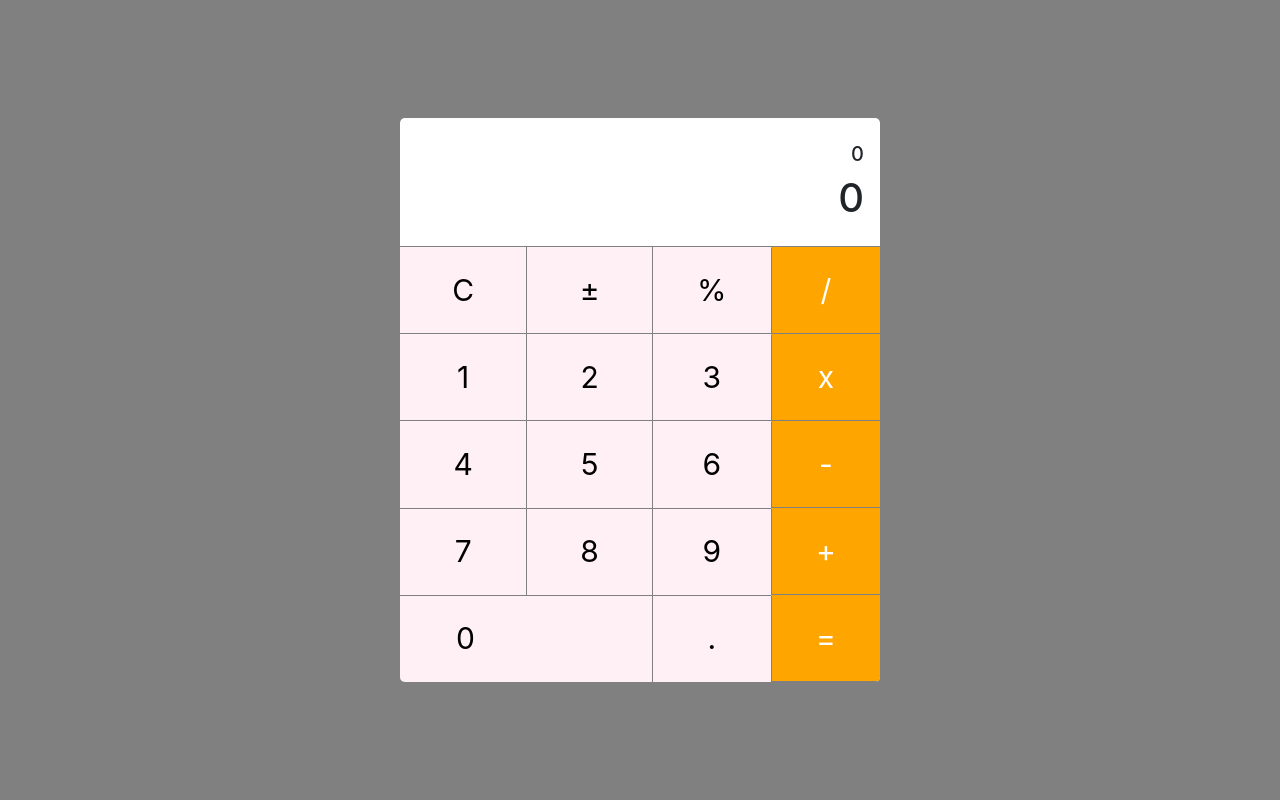
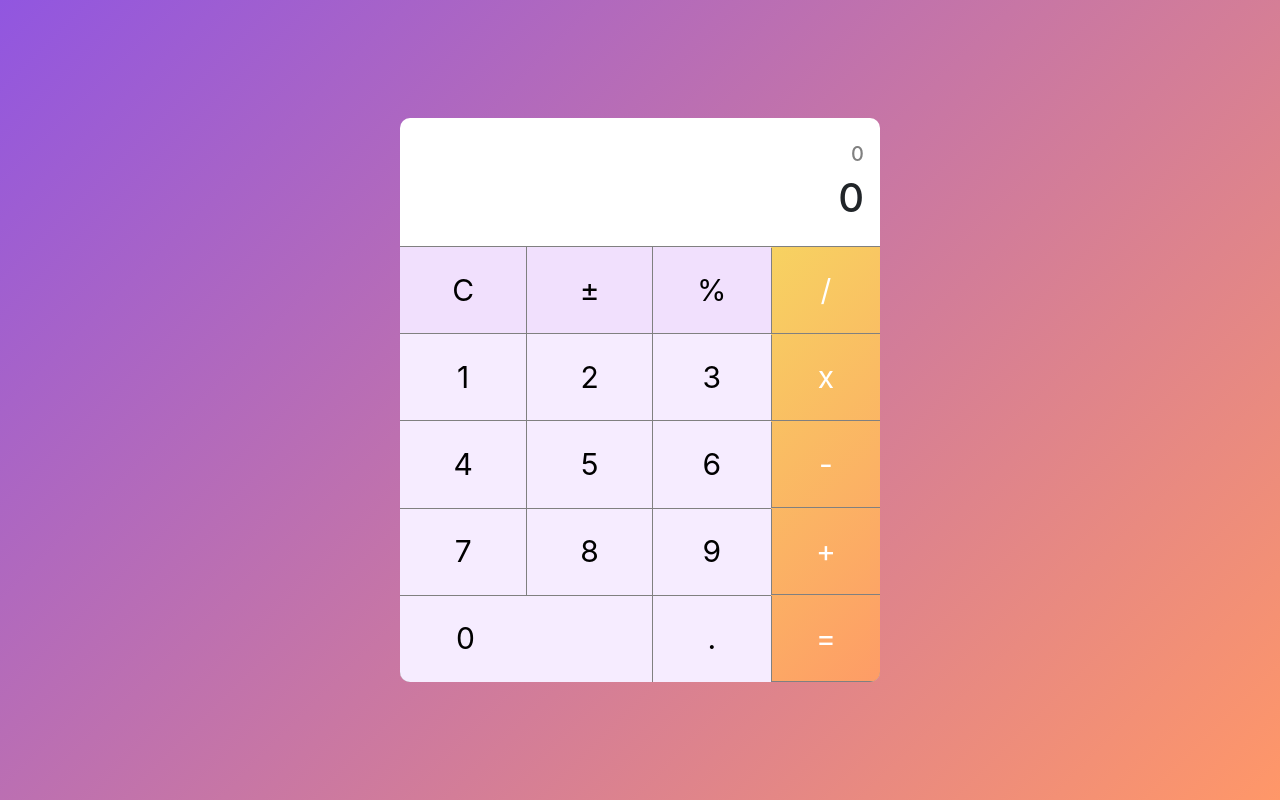
Before and after one commit to kjohn01/daily-react-ui-challenge, a Next.js app: page /CalculatorPage in a window 1280 px wide. Built offline with nearby package versions, Linux system fonts and the light colour scheme.

Commit message:
handle overflow & apply linear-gradient

```diff
--- a/pages/calculatorPage.module.scss
+++ b/pages/calculatorPage.module.scss
@@ -2,7 +2,7 @@
 
 .root {
     @include page;
-    background-color: gray;
+    background-image: linear-gradient(135deg, #9156E0, #FF9768);
 }
 
 @media (max-width: 576px) {
--- a/pages/components/Calculator/Calculator.jsx
+++ b/pages/components/Calculator/Calculator.jsx
@@ -143,7 +143,7 @@ export default function Calculator() {
     <button key={`OPS-${ops}`} value={ops}>{ops}</button>
   ));
   const createSecondaryOperands = () => ['C', '±', '%'].map((ops) => (
-    <button key={`OPS-${ops}`} value={ops}>{ops}</button>
+    <button key={`OPS-${ops}`} value={ops} className={styles.secondaryOperands}>{ops}</button>
   ));
 
   const digits = useMemo(() => createDigits(), []);
--- a/pages/components/Calculator/calculator.module.scss
+++ b/pages/components/Calculator/calculator.module.scss
@@ -1,9 +1,13 @@
 @import "../../../styles/globals.scss";
+$color-numbers: #F6ECFF;
+$color-secondaryOperands: #F1E0FD;
+$color-operands-1: #F7D261;
+$color-operands-2: #FE9C66;
 
 .main{
     width: 30rem;
     background-color: white;
-    border-radius: 5px;
+    border-radius: 10px;
     overflow: hidden;
 }
 
@@ -11,7 +15,11 @@
     margin-top: 0.5rem;
     padding: 1rem;
     text-align: right;
+    overflow: auto;
     border-bottom: 1px solid grey;
+    .equation {
+        color: grey;
+    }
 }
 
 .buttons {
@@ -24,7 +32,7 @@
     grid-gap: 1px;
     background-color: grey;
     button {
-        background-color: lavenderblush;
+        background-color: $color-numbers;
         text-align: center;
         padding: 20px 0;
         font-size: 30px;
@@ -35,7 +43,7 @@
 .operands {
     @include grid;
     grid-template-columns: auto;
-    background-color: orange;
+    background-image: linear-gradient(135deg, $color-operands-1, $color-operands-2);
     padding-top: 1px;
     button {
         background-color: transparent;
@@ -50,7 +58,7 @@
     @include grid;
     grid-template-columns: auto auto auto;
     .secondaryOperands {
-        background-color: lavender;
+        background-color: $color-secondaryOperands;
     }
     .zero {
         grid-column-start: 1;
```
